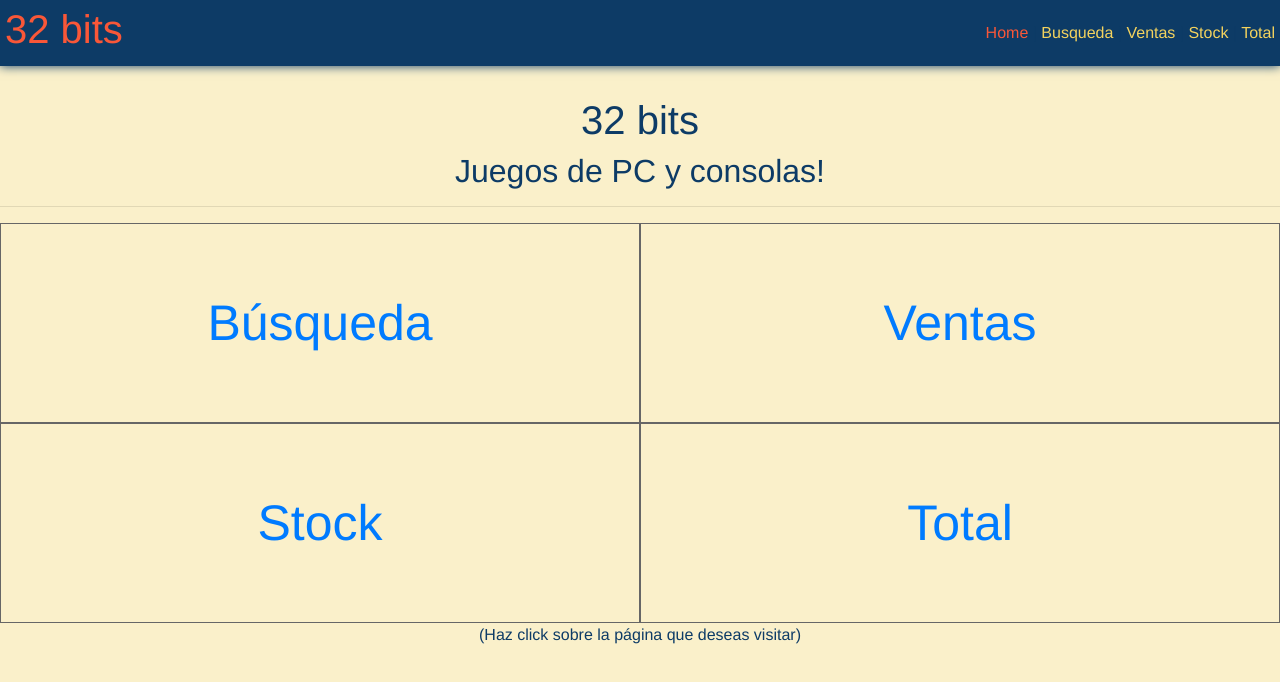
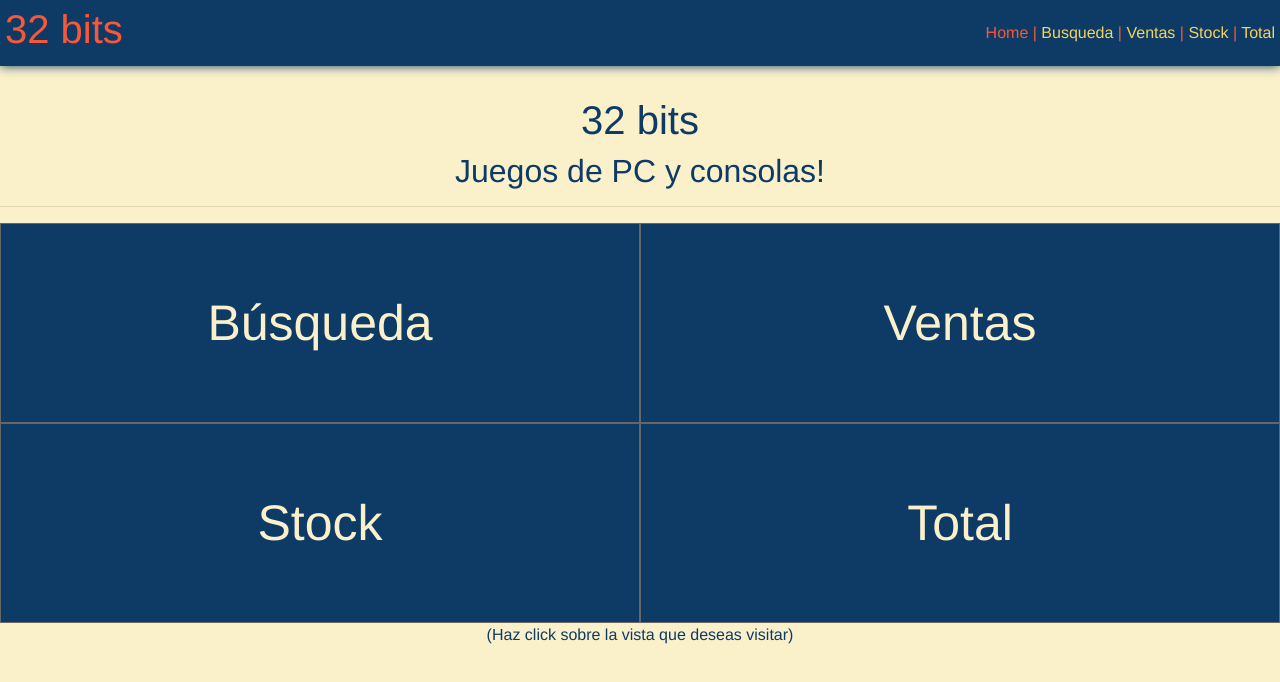
Before and after one commit to sebsegoso/32bitsTienda, a Vue app: page / in a window 1280 px wide. Shown: the top 682 px of the page. Built offline with nearby package versions, Linux system fonts and the light colour scheme; what vue-sweetalert2 would draw is missing.

Commit message:
estilos pagina inicio , total de juegos en vista de stock agregado

```diff
--- a/src/components/Navbar.vue
+++ b/src/components/Navbar.vue
@@ -27,6 +27,7 @@ export default {
   align-items: center;
   box-shadow: 0 0 10px #0d3b66;
   margin-bottom: 30px;
+  color:#f95738;
   h1 {
     color: #f95738;
   }
--- a/src/views/Inicio.vue
+++ b/src/views/Inicio.vue
@@ -1,43 +1,57 @@
 <template>
-  <div>
+  <section>
     <h1>32 bits</h1>
     <h2>Juegos de PC y consolas!</h2>
-      <hr>
+    <hr />
     <div class="enlaces">
-        <router-link :to="{name: 'Busqueda'}" class="enlace">Búsqueda</router-link>
-        <router-link :to="{name: 'Ventas'}" class="enlace">Ventas</router-link>
-        <router-link :to="{name: 'Stock'}" class="enlace">Stock</router-link>
-        <router-link :to="{name: 'Total'}" class="enlace">Total</router-link>
-
+      <router-link :to="{ name: 'Busqueda' }" class="enlace"
+        >Búsqueda</router-link
+      >
+      <router-link :to="{ name: 'Ventas' }" class="enlace">Ventas</router-link>
+      <router-link :to="{ name: 'Stock' }" class="enlace">Stock</router-link>
+      <router-link :to="{ name: 'Total' }" class="enlace">Total</router-link>
     </div>
-      <p>(Haz click sobre la página que deseas visitar)</p>
-  </div>
+    <p>(Haz click sobre la vista que deseas visitar)</p>
+  </section>
 </template>
 
 <script>
 export default {
-name: 'Inicio'
-}
+  name: "Inicio",
+};
 </script>
 
 <style lang="scss">
-.enlaces{
+.enlaces {
   display: flex;
   flex-wrap: wrap;
 
-  .enlace{
+  .enlace {
     display: flex;
     justify-content: center;
     align-items: center;
     width: 50%;
     height: 200px;
     border: 1px solid #666;
-    transition: all .4s ease;
+    transition: all 0.4s ease;
     font-size: 50px;
     text-decoration: none;
-      // color: #2c3e50;
+    background-color: #0d3b66;
+    color: #faf0ca;
     &:hover{
-      background-color: #ccc;
+      color: #0d3b66 ;
+    }
+    &:hover:nth-child(1) {
+      background-color: #faf0ca;
+      // color: #42b983;
+    }&:hover:nth-child(2) {
+      background-color: #f4d35e;
+      // color: #42b983;
+    }&:hover:nth-child(3) {
+      background-color: #ee964b;
+      // color: #42b983;
+    }&:hover:nth-child(4) {
+      background-color: #f95738;
       // color: #42b983;
     }
   }
--- a/src/views/Stock.vue
+++ b/src/views/Stock.vue
@@ -1,12 +1,13 @@
 <template>
   <div>
     <h1>Stock</h1>
+    <p>Juegos totales: {{juegosTotales}}</p>
     <b-table striped hover :items="productos" :fields="fieldsTablas"></b-table>
   </div>
 </template>
 
 <script>
-import { mapState } from "vuex";
+import { mapGetters, mapState } from "vuex";
 
 export default {
   name: "Stock",
@@ -17,6 +18,7 @@ export default {
   },
   computed: {
     ...mapState(["productos" , 'fieldsTablas']),
+    ...mapGetters(["juegosTotales"]),
   },
 };
 </script>
--- a/src/views/Ventas.vue
+++ b/src/views/Ventas.vue
@@ -38,7 +38,7 @@
 
             <b-button
               type="submit"
-              variant="primary"
+              variant="dark"
               @click="descontar"
               :disabled="productoSinStock"
               >Agregar producto</b-button
```
Lines whose indentation alone changed are shown as unchanged.
